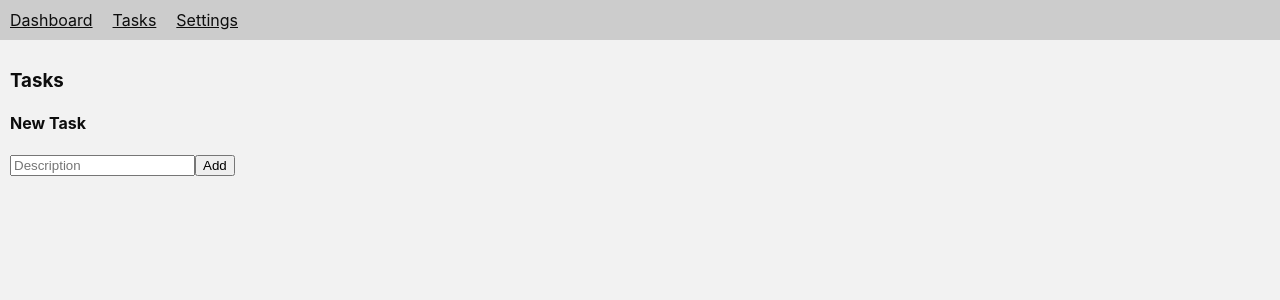
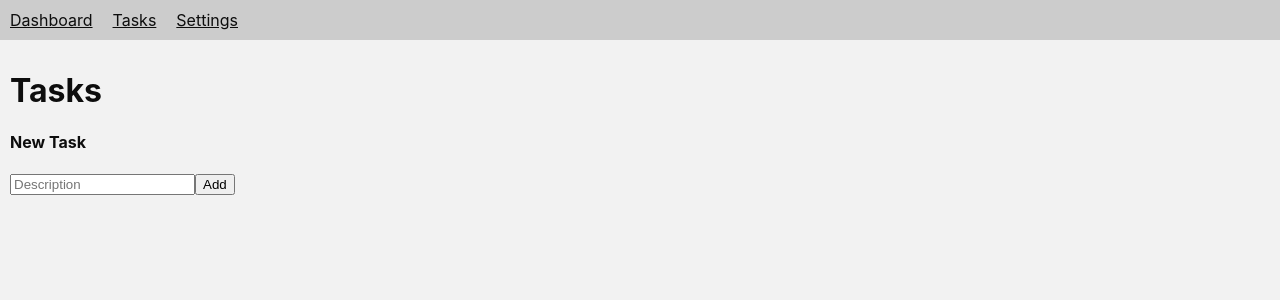
Before and after one commit to waiyanhein/react-context-api-demo, a React (Create React App) app: page /tasks in a window 1280 px wide. Shown: the top 300 px of the page. Built offline with nearby package versions, Linux system fonts and the light colour scheme.

Commit message:
change Tasks header

```diff
--- a/src/containers/Tasks.tsx
+++ b/src/containers/Tasks.tsx
@@ -20,9 +20,9 @@ export const Tasks = (): JSX.Element => {
 
   return (
     <div className={`content ${themeState.theme}`}>
-      <h3>
+      <h1>
         <Text>Tasks</Text>
-      </h3>
+      </h1>
       <div>
         <h4>
           <Text>New Task</Text>
```
